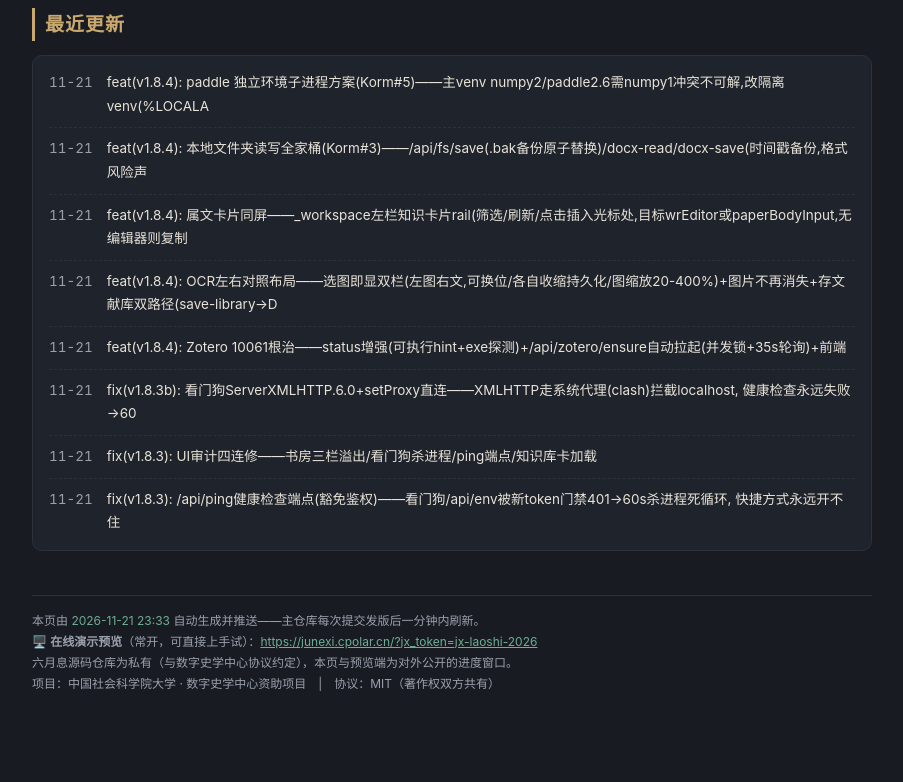
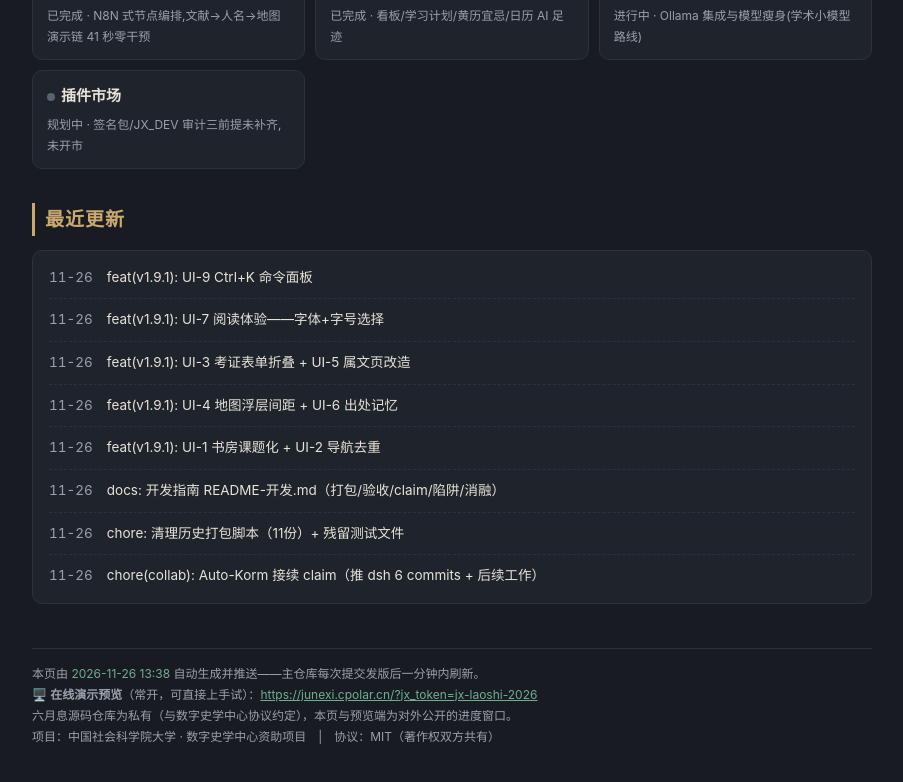
Before and after one commit to Kormont-Chiang/junexi-progress, a plain HTML site: page index.html in a window 1280 px wide. Shown: the part 1782-2564 px from the top of the page, without its empty margins (188-1091 px from the left). Before the commit the page ends 2536 px from the top, so only its background shows below. Drawn offline with Linux system fonts and the light colour scheme.

Commit message:
progress: 2026-11-26 13:39

```diff
--- a/index.html
+++ b/index.html
@@ -45,10 +45,10 @@ a { color:var(--green); }
 <div class="sub">历史学专业学术工作台 · 数字人文 × 中国古代史 —— 开发进度实时看板（推送即更新）</div>
 
 <div class="hero">
-  <div><div class="ver">v?</div>
+  <div><div class="ver">v1.9.1</div>
     <div class="meta">CHANGELOG 最近发版 1.5.3（2026-11-15）</div>
-    <span class="tag">当前版本</span></div>
-  <div style="flex:1;min-width:220px;color:var(--dim);font-size:13.5px"></div>
+    <span class="tag">UI 大改进八项（书房课题化/命令面板等）</span></div>
+  <div style="flex:1;min-width:220px;color:var(--dim);font-size:13.5px">dsh 修复 10 个缺陷（升级清库/路由404/CBDB 403/出处内联表单等）+ UI 八项改进：书房课题化（案头条+建议动作）、导航去重（课题进度带单位）、属文页改造（大纲竖向树+标题分隔）、阅读体验（字体/字号选择）、Ctrl+K 命令面板、出处记忆。</div>
 </div>
 
 <h2>里程碑</h2>
@@ -63,6 +63,8 @@ a { color:var(--green); }
   <div class="it key"><div class="d">2026-11-17</div><div class="t">v1.6.0 五工序架构重塑版发布</div><div class="dsc">卡片总线/AI 同桌/调度层三模式落地，Release 双资产</div></div>
   <div class="it key"><div class="d">2026-11-19</div><div class="t">v1.7.0 写作流数据流大更新发布</div><div class="dsc">写作七堵数据流五堵全疏通+SNA 三件套+导航分层</div></div>
   <div class="it"><div class="d">2026-11-21</div><div class="t">v1.8.4 体验修复六连</div><div class="dsc">Zotero 自愈/本地文件读写/OCR 对照/PaddleOCR 高精引擎/卡片同屏，装机版全量回归通过</div></div>
+  <div class="it key"><div class="d">2026-11-25</div><div class="t">v1.9.0 消融实验改造完成</div><div class="dsc">插件开关/数据路径/模块拆分/数据体检全套就绪，dsh 改进建议 62 条完成 15 条（5 缺陷+5 P0+3 P1+UI 2 项）</div></div>
+  <div class="it"><div class="d">2026-11-26</div><div class="t">v1.9.1 UI 大改进 + dsh 修复 10 缺陷</div><div class="dsc">dsh 会话独立修复升级清库 P0/路由404/出处内联表单等 10 项；Auto-Korm UI 八项（书房课题化/命令面板/属文改造/阅读体验），7 commits 推送</div></div>
 </div>
 
 <h2>功能全景</h2>
@@ -81,18 +83,18 @@ a { color:var(--green); }
 
 <h2>最近更新</h2>
 <div class="feed">
-  <div class="r"><span class="dt">11-21</span><span>feat(v1.8.4): paddle 独立环境子进程方案(Korm#5)——主venv numpy2/paddle2.6需numpy1冲突不可解,改隔离venv(%LOCALA</span></div>
-  <div class="r"><span class="dt">11-21</span><span>feat(v1.8.4): 本地文件夹读写全家桶(Korm#3)——/api/fs/save(.bak备份原子替换)/docx-read/docx-save(时间戳备份,格式风险声</span></div>
-  <div class="r"><span class="dt">11-21</span><span>feat(v1.8.4): 属文卡片同屏——_workspace左栏知识卡片rail(筛选/刷新/点击插入光标处,目标wrEditor或paperBodyInput,无编辑器则复制</span></div>
-  <div class="r"><span class="dt">11-21</span><span>feat(v1.8.4): OCR左右对照布局——选图即显双栏(左图右文,可换位/各自收缩持久化/图缩放20-400%)+图片不再消失+存文献库双路径(save-library→D</span></div>
-  <div class="r"><span class="dt">11-21</span><span>feat(v1.8.4): Zotero 10061根治——status增强(可执行hint+exe探测)+/api/zotero/ensure自动拉起(并发锁+35s轮询)+前端</span></div>
-  <div class="r"><span class="dt">11-21</span><span>fix(v1.8.3b): 看门狗ServerXMLHTTP.6.0+setProxy直连——XMLHTTP走系统代理(clash)拦截localhost, 健康检查永远失败→60</span></div>
-  <div class="r"><span class="dt">11-21</span><span>fix(v1.8.3): UI审计四连修——书房三栏溢出/看门狗杀进程/ping端点/知识库卡加载</span></div>
-  <div class="r"><span class="dt">11-21</span><span>fix(v1.8.3): /api/ping健康检查端点(豁免鉴权)——看门狗/api/env被新token门禁401→60s杀进程死循环, 快捷方式永远开不住</span></div>
+  <div class="r"><span class="dt">11-26</span><span>feat(v1.9.1): UI-9 Ctrl+K 命令面板</span></div>
+  <div class="r"><span class="dt">11-26</span><span>feat(v1.9.1): UI-7 阅读体验——字体+字号选择</span></div>
+  <div class="r"><span class="dt">11-26</span><span>feat(v1.9.1): UI-3 考证表单折叠 + UI-5 属文页改造</span></div>
+  <div class="r"><span class="dt">11-26</span><span>feat(v1.9.1): UI-4 地图浮层间距 + UI-6 出处记忆</span></div>
+  <div class="r"><span class="dt">11-26</span><span>feat(v1.9.1): UI-1 书房课题化 + UI-2 导航去重</span></div>
+  <div class="r"><span class="dt">11-26</span><span>docs: 开发指南 README-开发.md（打包/验收/claim/陷阱/消融）</span></div>
+  <div class="r"><span class="dt">11-26</span><span>chore: 清理历史打包脚本（11份）+ 残留测试文件</span></div>
+  <div class="r"><span class="dt">11-26</span><span>chore(collab): Auto-Korm 接续 claim（推 dsh 6 commits + 后续工作）</span></div>
 </div>
 
 <div class="foot">
-本页由 <span class="updated">2026-11-21 23:33</span> 自动生成并推送——主仓库每次提交发版后一分钟内刷新。<br>
+本页由 <span class="updated">2026-11-26 13:38</span> 自动生成并推送——主仓库每次提交发版后一分钟内刷新。<br>
 🖥️ <b>在线演示预览</b>（常开，可直接上手试）：<a href="https://junexi.cpolar.cn/?jx_token=jx-laoshi-2026">https://junexi.cpolar.cn/?jx_token=jx-laoshi-2026</a><br>
 六月息源码仓库为私有（与数字史学中心协议约定），本页与预览端为对外公开的进度窗口。<br>
 项目：中国社会科学院大学 · 数字史学中心资助项目　|　协议：MIT（著作权双方共有）
```
